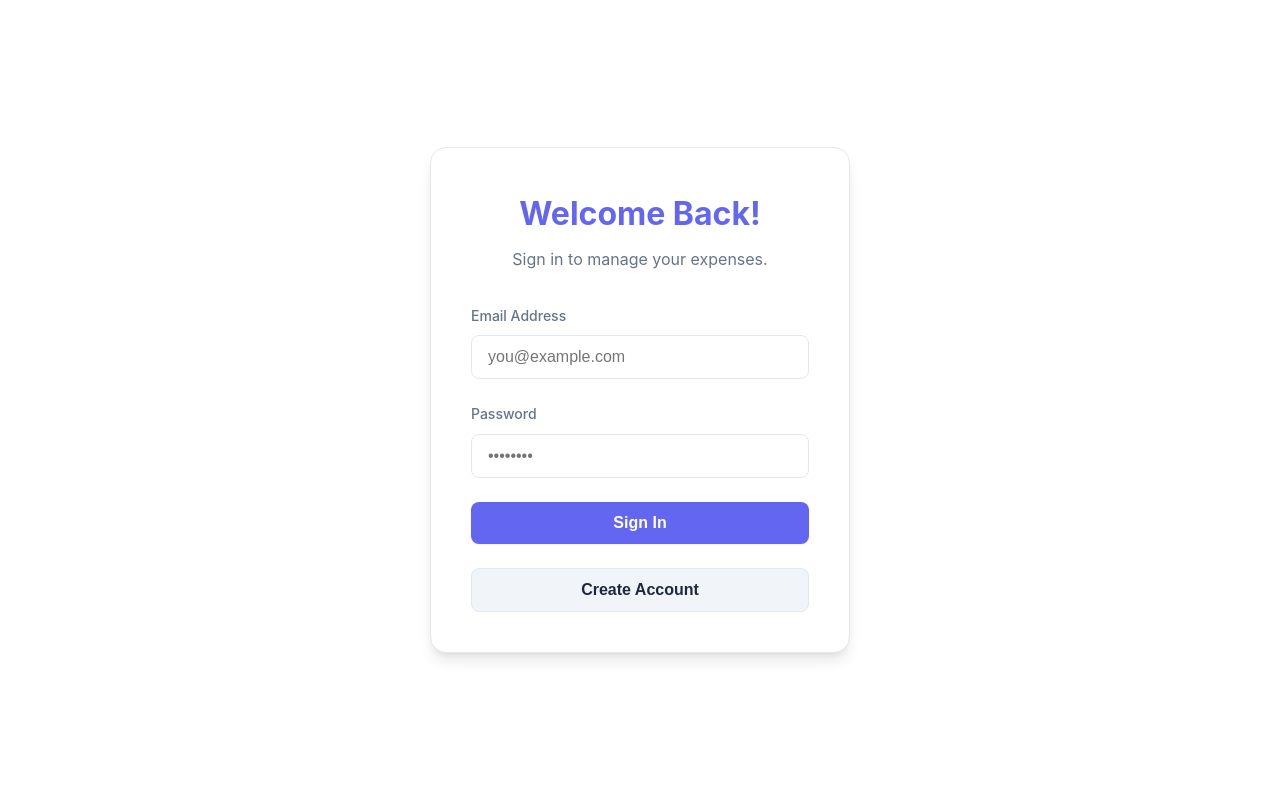
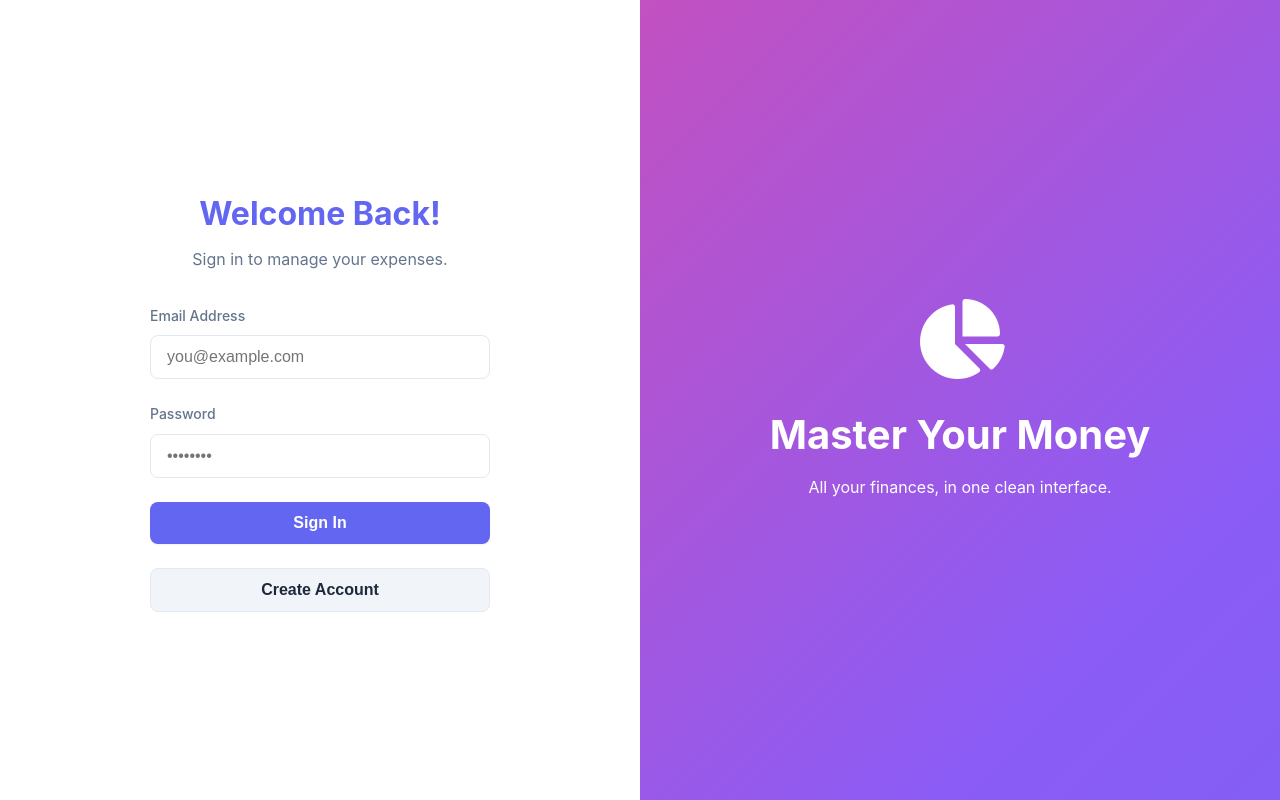
Before and after one commit to Prajwalr2025/ExpenseTracker, a plain HTML site: page index.html in a window 1280 px wide. Drawn offline with nearby package versions, Linux system fonts and the light colour scheme.

Commit message:
Login page interface changed .

```diff
--- a/index.html
+++ b/index.html
@@ -84,22 +84,63 @@
 
         /* Login Page Styles */
         #auth-container {
+            display: grid;
+            grid-template-columns: 1fr;
+            min-height: 100vh;
+            width: 100%;
+            overflow: hidden;
+        }
+
+        .auth-panel {
             display: flex;
             align-items: center;
             justify-content: center;
-            min-height: 100vh;
-            padding: 1rem;
+            padding: 2rem;
+        }
+
+        .auth-form-panel {
+            background-color: var(--bg-card);
+        }
+
+        .auth-decorative-panel {
+            display: none; /* Hidden on mobile */
+            background: linear-gradient(-45deg, #6366f1, #8b5cf6, #ec4899, #f59e0b);
+            background-size: 400% 400%;
+            animation: gradientBG 20s ease infinite;
+            color: white;
+            flex-direction: column;
+            text-align: center;
+        }
+
+        @keyframes gradientBG {
+            0% { background-position: 0% 50%; }
+            50% { background-position: 100% 50%; }
+            100% { background-position: 0% 50%; }
+        }
+
+        .decorative-content {
+            animation: fadeIn 1.5s ease-out;
+        }
+
+        .decorative-content i {
+            font-size: 5rem;
+            margin-bottom: 1.5rem;
+        }
+
+        .decorative-content h1 {
+            font-size: 2.5rem;
+            font-weight: 700;
+            margin-bottom: 0.5rem;
         }
 
         .auth-card {
             background: var(--bg-card);
             padding: 2.5rem;
             border-radius: var(--radius-xl);
-            border: 1px solid var(--border-color);
-            box-shadow: var(--shadow-lg);
             width: 100%;
             max-width: 420px;
             text-align: center;
+            animation: slideUp 1s cubic-bezier(0.165, 0.84, 0.44, 1);
         }
 
         .auth-card h2 {
@@ -416,7 +457,25 @@
         .modal-close { background: none; border: none; font-size: 1.5rem; cursor: pointer; color: var(--text-muted); }
         .modal-actions { display: flex; gap: 1rem; justify-content: flex-end; margin-top: 1.5rem; }
 
+        @keyframes fadeIn {
+            from { opacity: 0; }
+            to { opacity: 1; }
+        }
+
+        @keyframes slideUp {
+            from { opacity: 0; transform: translateY(30px); }
+            to { opacity: 1; transform: translateY(0); }
+        }
+
         /* Responsive Design */
+        @media (min-width: 768px) {
+            #auth-container {
+                grid-template-columns: 1fr 1fr;
+            }
+            .auth-decorative-panel {
+                display: flex;
+            }
+        }
         @media (max-width: 768px) {
             .form-row { grid-template-columns: 1fr; }
             .transaction-item { flex-direction: column; align-items: flex-start; gap: 1rem; }
@@ -429,6 +488,7 @@
 <body>
     <!-- Authentication Page -->
     <div id="auth-container">
+        <div class="auth-panel auth-form-panel">
             <div class="auth-card">
                 <h2>Welcome Back!</h2>
                 <p>Sign in to manage your expenses.</p>
@@ -445,6 +505,14 @@
                     <button type="button" id="signUpBtn" class="btn-secondary">Create Account</button>
                 </form>
                 <p id="auth-message" class="auth-message"></p>
+            </div>
+        </div>
+         <div class="auth-panel auth-decorative-panel">
+            <div class="decorative-content">
+                <i class="fas fa-chart-pie"></i>
+                <h1>Master Your Money</h1>
+                <p>All your finances, in one clean interface.</p>
+            </div>
         </div>
     </div>
 
@@ -625,7 +693,7 @@
                 appContainer.style.display = 'block';
                 if (!expenseTrackerApp) { expenseTrackerApp = new ExpenseTracker(session.user); }
             } else {
-                authContainer.style.display = 'flex';
+                authContainer.style.display = 'grid';
                 appContainer.style.display = 'none';
                 if (expenseTrackerApp) { expenseTrackerApp.destroy(); expenseTrackerApp = null; }
             }
```
Lines whose indentation alone changed are shown as unchanged.
